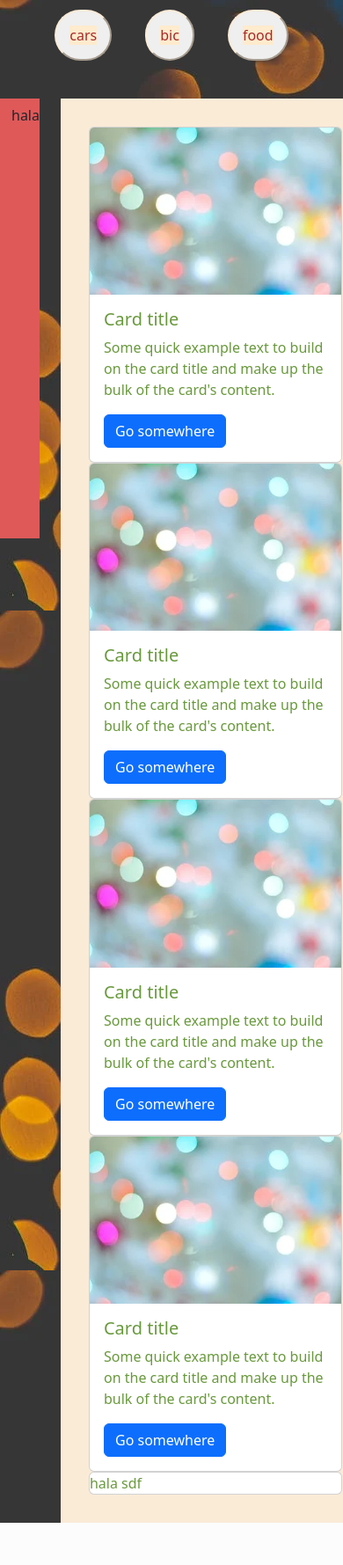
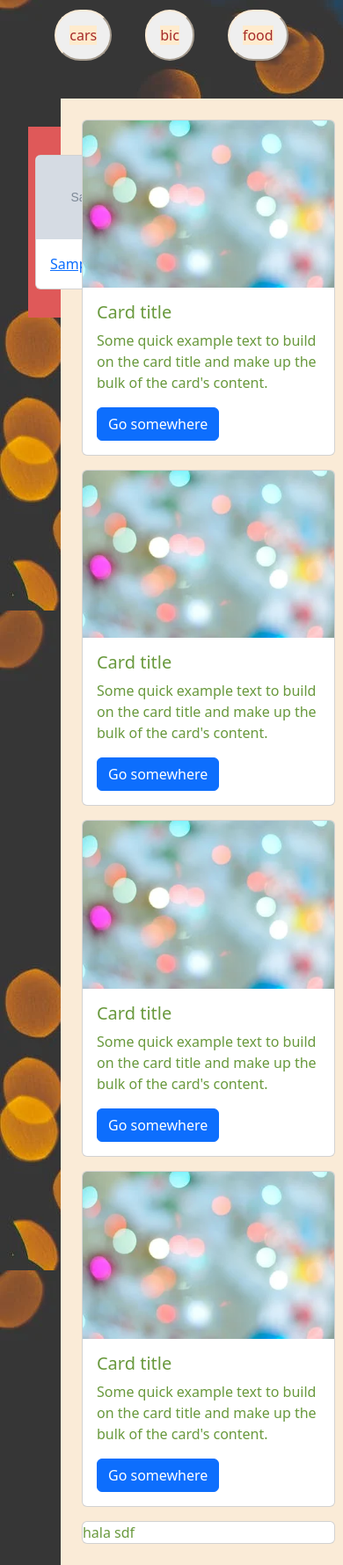
Before and after one commit to Nasir-gaayte/online_carwo, a Django app: template core/templates/core/home.html in a window 390 px wide. Shown: the part 56-1835 px from the top of the page at 88% size. Before the commit the page ends 1787 px from the top, so only its background shows below. Run offline with Django 4.2, Linux system fonts and the light colour scheme; data comes from the database, SQL or seed files in the repository; both versions use the stored data as it was after the commit; the template is opened without the code that fills it: values that come from a table or form of the project are taken from there, most other values are stand-ins (such as "Sample title", 1, 10 or a date in 2020); grey boxes marked "Sample" are stand-in pictures.

Commit message:
leftside done

```diff
--- a/core/admin.py
+++ b/core/admin.py
@@ -1,8 +1,9 @@
 from django.contrib import admin
-from  core.models import CategoryModel
+from  core.models import CategoryModel, PremotionModel
 # Register your models here.
 
 
 
 
 admin.site.register(CategoryModel)
+admin.site.register(PremotionModel)
--- a/core/models.py
+++ b/core/models.py
@@ -9,3 +9,12 @@ class CategoryModel(models.Model):
 
     def __str__(self) -> str:
         return self.name
+
+
+
+class PremotionModel(models.Model):
+    image = models.ImageField()
+    description = models.TextField(max_length=250)
+
+    def __str__(self) -> str:
+        return self.description
--- a/core/templates/core/home.html
+++ b/core/templates/core/home.html
@@ -64,17 +64,26 @@
         <br>
         <section class="sec">
             <div class="torow row ">
-                <div class="col-2">
-                    <div class="col" style="background-color: rgb(223, 89, 89); height: 500px;">
-                        <button class="btn">
-                            hala
-                        </button>
+                <div class="  col-2">
+                    <div class="ss" style="background-color: rgb(223, 89, 89); height: auto; margin:2rem;">
+                        <div class="">
+                            <a class="side-p" href="">
+                                {% for prom in proms %}
+                                <div class="card" style="width: 8rem;">
+                                    <img src="{{prom.image.url}}" class="card-img-top" alt="...">
+                                    <div class="card-body">
+                                        <p class="card-text">{{prom.description}}</p>
+                                    </div>
+                                </div>
+                                {% endfor %}
+                            </a>
+                        </div>
                     </div>
                 </div>
                 <div class="col-10">
                     <div class="homecover ">
                         <div class=" cover-div">
-                            <div class="card" style="width: 18rem;">
+                            <div class="card " >
                                 <img src="/static/images/backgound1.webp" class="card-img-top" alt="...">
                                 <div class="card-body">
                                   <h5 class="card-title">Card title</h5>
--- a/static/css/main.css
+++ b/static/css/main.css
@@ -33,6 +33,10 @@ body {
   border-radius: 25%;
 }
 
+.side-p {
+  margin: 0.5rem;
+}
+
 .homecover {
   display: flex;
   top: 0;
@@ -46,10 +50,15 @@ body {
   overflow: hidden;
 }
 
+.card {
+  margin: 0.5rem;
+}
+
 .cover-div {
   display: grid;
   grid-template-columns: repeat(3, auto);
-  margin: 2rem;
+  margin: 1rem;
+  align-content: space-around;
   color: rgb(105, 153, 61);
 }
 
@@ -61,10 +70,20 @@ body {
 }
 @media only screen and (max-width: 600px) {
   body {
-    margin: 1.5em 5em;
+    margin: 0.5em 1em;
+  }
+  body .ss {
+    display: grid;
+    -moz-column-width: 4rem;
+         column-width: 4rem;
+    width: 4rem;
+    height: 100%;
   }
   body .cover-div {
     display: grid;
+    width: 4rem;
     grid-template-columns: repeat(1, auto);
+    -moz-column-width: 2em;
+         column-width: 2em;
   }
 }/*# sourceMappingURL=main.css.map */
--- a/static/css/main.scss
+++ b/static/css/main.scss
@@ -37,7 +37,9 @@ body {
 
 // }
 
-
+.side-p{
+    margin:0.5rem;
+}
 
 .homecover{
     display: flex;
@@ -52,15 +54,23 @@ body {
     overflow: hidden;
 }
 
+.card {
 
+    margin: 0.5rem;
+
+}
 .cover-div{
     display: grid;
     grid-template-columns: repeat(3,auto);
-    margin: 2rem;
+    margin: 1rem;
+    align-content: space-around;
     color: rgb(105, 153, 61);
+
 }
 @media only screen and (max-width: 880px){
     body{
+
+
         .cover-div{
             display: grid;
             grid-template-columns: repeat(2,auto);
@@ -70,11 +80,18 @@ body {
 
 @media only screen and (max-width: 600px){
     body{
-        margin:1.5em 5em;
+        margin:0.5em 1em;
 
+
+        .side-p{
+            column-width: 2em;
+        }
+        }
         .cover-div{
             display: grid;
-            grid-template-columns: repeat(1,auto);
+            width: 4rem;
+            grid-template-columns: repeat(1,auto) ;
+            column-width: 2em;
         }
     }
 }
```
Also changed, not shown: core/views.py (+6 -3 lines), core/migrations/0003_premotionmodel.py (added), db.sqlite3, static/images/bacsan-logo.jpg (added), static/images/golis.jpeg (added), static/images/somtel.jpg (added), 1 other file.
